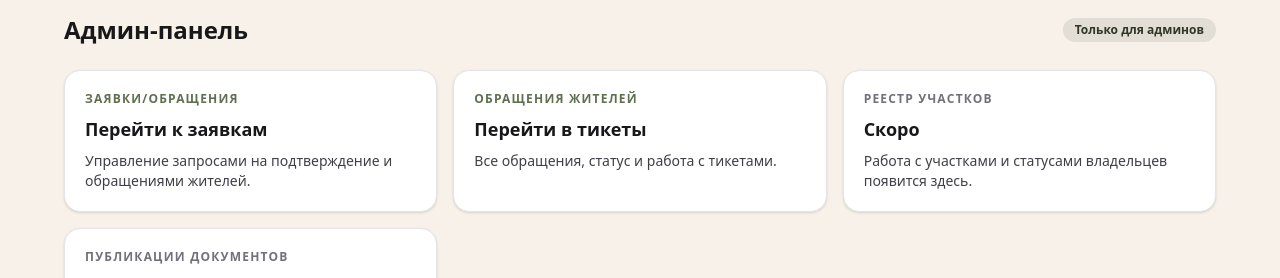
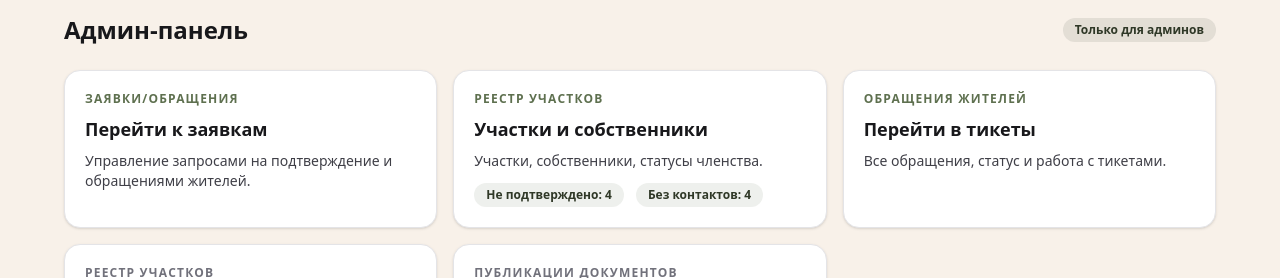
Before and after one commit to SmokyRM/snt-ulybka, a Next.js app: page /admin in a window 1280 px wide. Shown: the part 203-481 px from the top of the page. Built offline with nearby package versions, Linux system fonts and the light colour scheme; no server answers.

Commit message:
R3.1: Integrate plots registry into admin dashboard

```diff
--- a/app/admin/page.tsx
+++ b/app/admin/page.tsx
@@ -1,4 +1,5 @@
 import Link from "next/link";
+import { listPlots } from "@/lib/plotsDb";
 import { listTickets } from "@/lib/ticketsDb";
 
 const safeFormatBuildTime = (raw?: string | null) => {
@@ -24,6 +25,9 @@ export default function AdminDashboard() {
     new Date().toISOString();
   const lastUpdate = safeFormatBuildTime(buildRaw);
   const newTicketsCount = listTickets("NEW").length;
+  const plots = listPlots();
+  const unconfirmedCount = plots.filter((p) => !p.isConfirmed).length;
+  const missingContactsCount = plots.filter((p) => !p.phone && !p.email).length;
 
   return (
     <main className="min-h-screen bg-[#F8F1E9] px-4 py-12 text-zinc-900 sm:px-6">
@@ -47,6 +51,27 @@ export default function AdminDashboard() {
             <p className="mt-2 text-sm text-zinc-700">
               Управление запросами на подтверждение и обращениями жителей.
             </p>
+          </Link>
+
+          <Link
+            href="/admin/plots"
+            className="rounded-2xl border border-zinc-200 bg-white p-5 shadow-sm transition-colors hover:border-[#5E704F]/50"
+          >
+            <p className="text-xs font-semibold uppercase tracking-widest text-[#5E704F]">
+              Реестр участков
+            </p>
+            <h2 className="mt-2 text-lg font-semibold text-zinc-900">Участки и собственники</h2>
+            <p className="mt-2 text-sm text-zinc-700">
+              Участки, собственники, статусы членства.
+            </p>
+            <div className="mt-3 flex flex-wrap gap-3 text-xs font-semibold text-[#2F3827]">
+              <span className="rounded-full bg-[#5E704F]/10 px-3 py-1">
+                Не подтверждено: {unconfirmedCount}
+              </span>
+              <span className="rounded-full bg-[#5E704F]/10 px-3 py-1">
+                Без контактов: {missingContactsCount}
+              </span>
+            </div>
           </Link>
 
           <Link
--- /dev/null
+++ b/releases/CHANGELOG_v2025.12.25-30.md
@@ -0,0 +1,3 @@
+Changelog v2025.12.25-30
+- a6c32d9 Deploy: R3: Admin UI for plots registry (list + create + edit)
+- 077e0ca R3: Admin UI for plots registry (list + create + edit)
--- a/src/components/home/HeaderClient.tsx
+++ b/src/components/home/HeaderClient.tsx
@@ -120,6 +120,16 @@ export function HeaderClient({ role }: HeaderClientProps) {
           )}
           {isAdmin && (
             <Link
+              href="/admin/plots"
+              className={`transition-colors hover:text-white ${
+                pathname.startsWith("/admin/plots") ? "text-white" : ""
+              }`}
+            >
+              Реестр
+            </Link>
+          )}
+          {isAdmin && (
+            <Link
               href="/admin/tickets"
               className={`transition-colors hover:text-white ${
                 pathname.startsWith("/admin/tickets") ? "text-white" : ""
@@ -155,6 +165,16 @@ export function HeaderClient({ role }: HeaderClientProps) {
         )}
         {isAdmin && (
           <Link
+            href="/admin/plots"
+            className={`rounded-full border border-white/25 px-3 py-1 transition-colors hover:border-white hover:text-white ${
+              pathname.startsWith("/admin/plots") ? "border-white text-white" : ""
+            }`}
+          >
+            Реестр
+          </Link>
+        )}
+        {isAdmin && (
+          <Link
             href="/admin/tickets"
             className={`rounded-full border border-white/25 px-3 py-1 transition-colors hover:border-white hover:text-white ${
               pathname.startsWith("/admin/tickets") ? "border-white text-white" : ""
```
